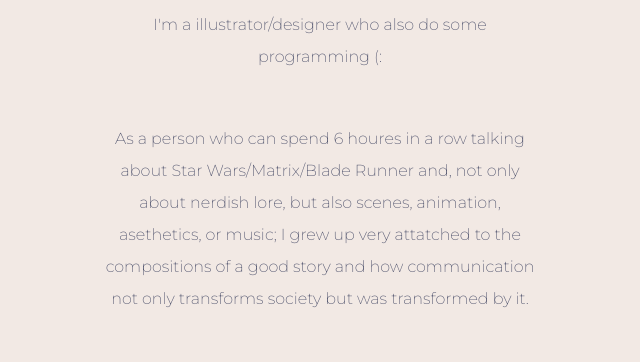
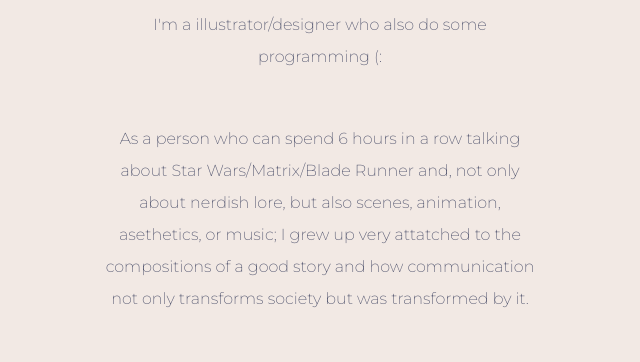
Before and after one commit to lvl1rat/Website-template, a plain HTML site: page index.html in a window 1280 px wide. Shown: the part 1100-1462 px from the top of the page, 320-960 px from the left. Drawn offline with Linux system fonts and the light colour scheme.

Commit message:
Update index.html

```diff
--- a/index.html
+++ b/index.html
@@ -27,7 +27,7 @@
     </div>
     <h2>Hello.</h2>
     <p class="first-p">I'm a illustrator/designer who also do some programming (:</p>
-    <p class="first-p">As a person who can spend 6 houres in a row talking about Star Wars/Matrix/Blade Runner and, not only about nerdish lore, but also scenes, animation, asethetics, or music; I grew up very attatched to the compositions of a good story and how communication not only transforms society but was transformed by it.</p>
+    <p class="first-p">As a person who can spend 6 hours in a row talking about Star Wars/Matrix/Blade Runner and, not only about nerdish lore, but also scenes, animation, asethetics, or music; I grew up very attatched to the compositions of a good story and how communication not only transforms society but was transformed by it.</p>
   </div>
   <hr>
   <div class="skills">
```
